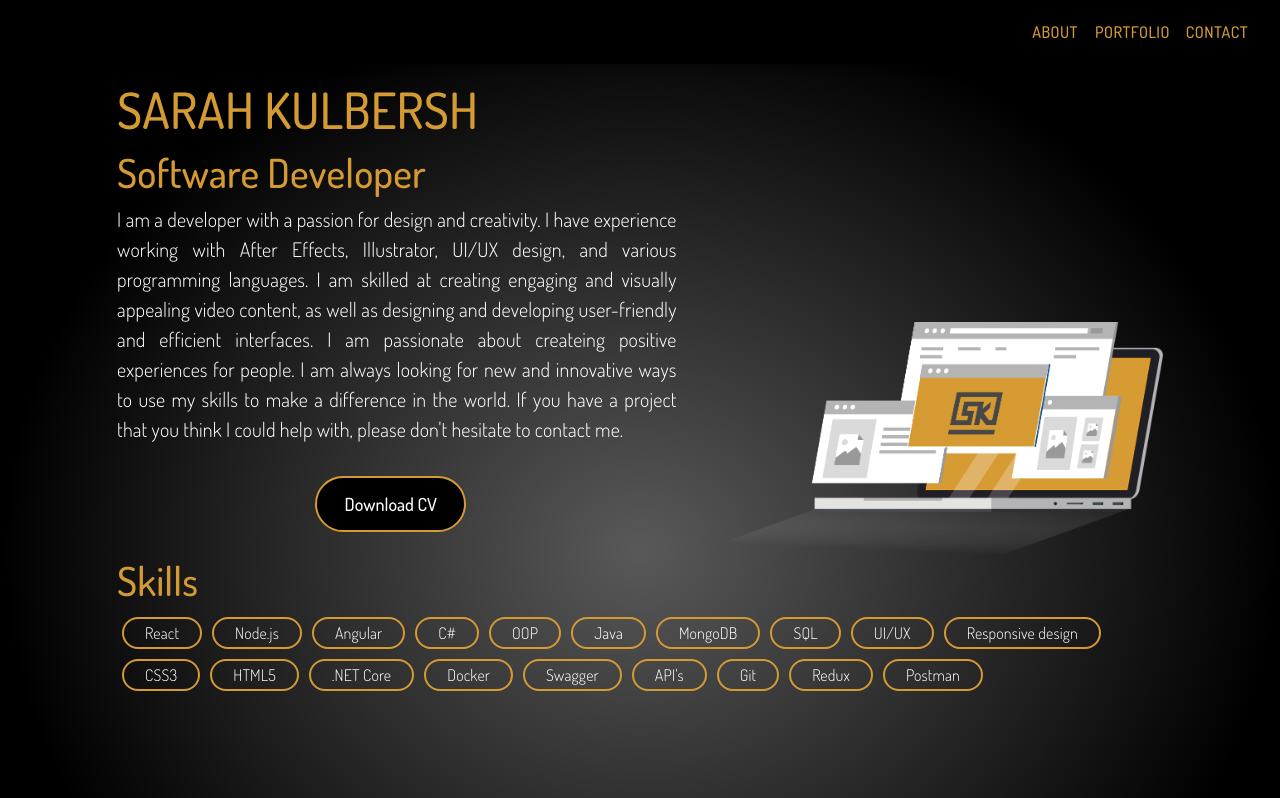
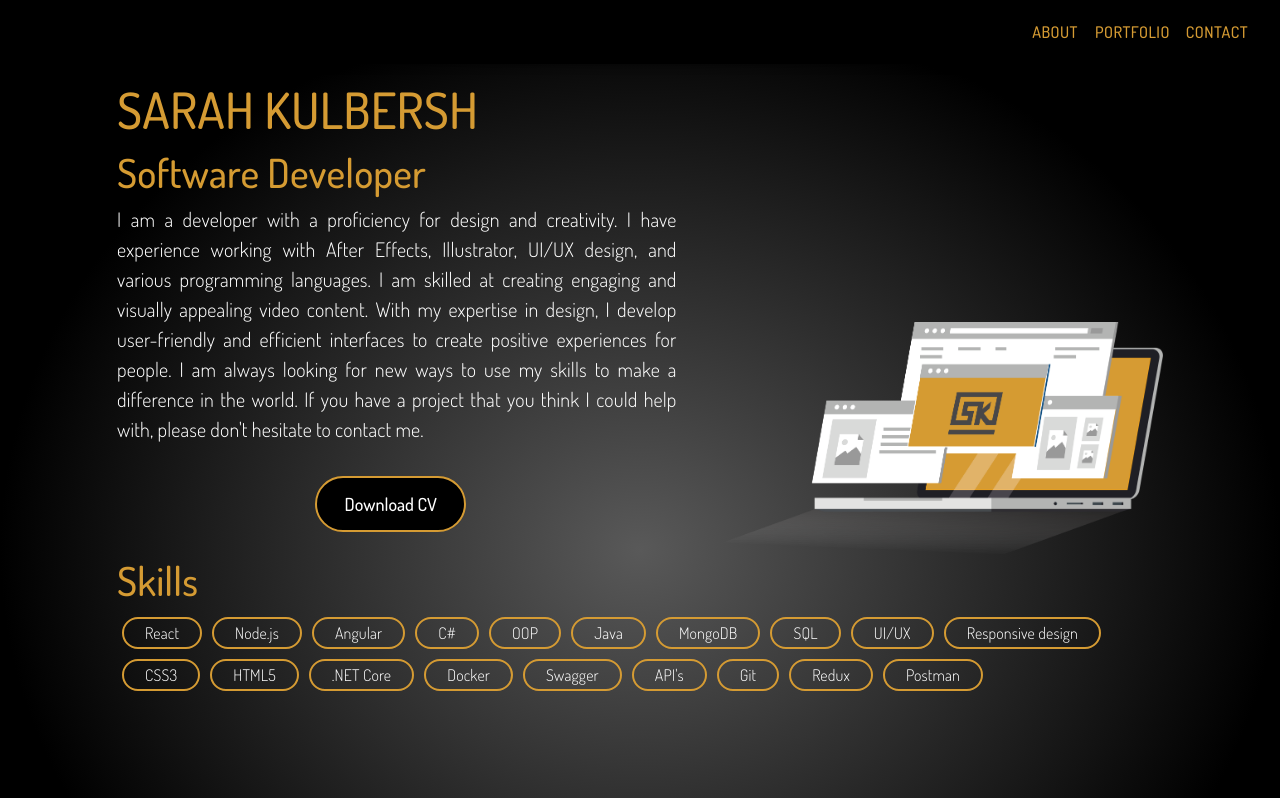
Before and after one commit to SarahKulbersh/SK-Website, a React (Create React App) app: page / in a window 1280 px wide. Shown: the top 798 px of the page. Built offline with nearby package versions, Linux system fonts and the light colour scheme.

Commit message:
change in about paragraph

```diff
--- a/src/components/about.jsx
+++ b/src/components/about.jsx
@@ -39,11 +39,7 @@ export default function About() {
             <br /><br />
             <h1 className='text'>SARAH KULBERSH</h1>
             <h3 className='text' style={{ color: '#D59B32' }}>Software Developer</h3>
-            <h4 className='text'>I am a developer with a passion for design and creativity. I have experience working with After Effects, Illustrator, UI/UX design, and various programming languages. I am skilled at creating engaging and visually appealing video content, as well as designing and developing user-friendly and efficient interfaces.
-
-                I am passionate about createing positive experiences for people.
-
-                I am always looking for new and innovative ways to use my skills to make a difference in the world. If you have a project that you think I could help with, please don't hesitate to contact me.</h4>
+            <h4 className='text'>I am a developer with a proficiency for design and creativity. I have experience working with After Effects, Illustrator, UI/UX design, and various programming languages. I am skilled at creating engaging and visually appealing video content. With my expertise in design, I develop user-friendly and efficient interfaces to create positive experiences for people. I am always looking for new ways to use my skills to make a difference in the world. If you have a project that you think I could help with, please don't hesitate to contact me.</h4>
             <br />
             <MDBBtn size="lg"
                 className="ms2"
```
